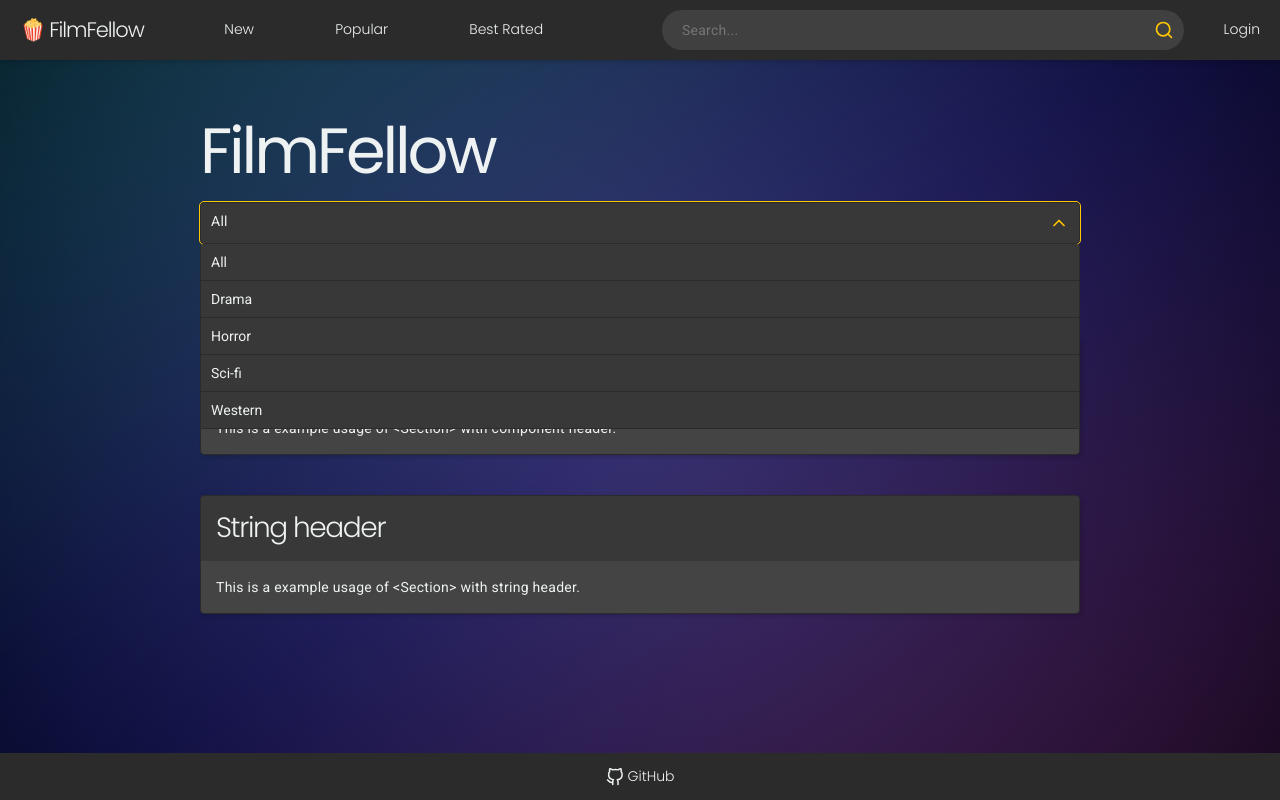
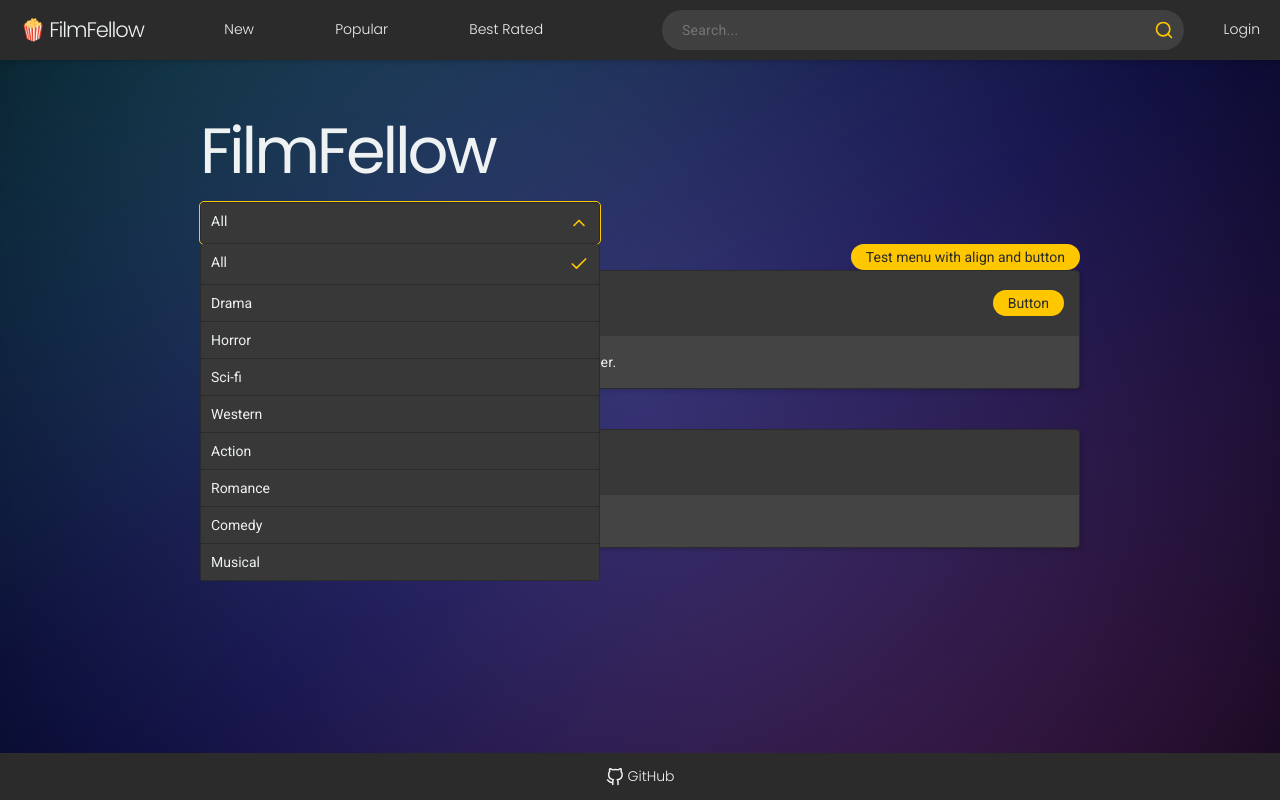
Before and after one commit to Moiman/FilmFellow, a Next.js app in the folder frontend/: page / in a window 1280 px wide. Both pictures are taken after a click on the button "All". Built offline with nearby package versions, Linux system fonts and the light colour scheme.

Commit message:
Simplify dropdownMenu and use it in header

```diff
--- a/frontend/app/page.tsx
+++ b/frontend/app/page.tsx
@@ -1,8 +1,8 @@
 "use client";
-import { DropdownMenu, type dropdownMenuItem } from "@/components/dropdownMenu";
+import { DropdownMenu } from "@/components/dropdownMenu";
 import { Section } from "@/components/section";
 import { useState } from "react";
-import { Menu } from "react-feather";
+import { Check } from "react-feather";
 
 export default function Home() {
   const exampleHeader = (
@@ -11,65 +11,66 @@ export default function Home() {
     </div>
   );
 
-  const [selectedGenre, setSelectedGenre] = useState<dropdownMenuItem | null>(null);
-
-  const handleGenreChange = (genre: dropdownMenuItem) => {
-    setSelectedGenre(genre);
-    console.log(genre);
+  /* For dropdown example */
+  type Genre = {
+    id: number;
+    name: string;
   };
 
-  const exampleList = [
+  /* Placeholder for data */
+  const exampleGenres: Genre[] = [
     { id: 1, name: "All" },
     { id: 23, name: "Drama" },
     { id: 5, name: "Horror" },
     { id: 2, name: "Sci-fi" },
     { id: 16, name: "Western" },
+    { id: 161, name: "Action" },
+    { id: 162, name: "Romance" },
+    { id: 163, name: "Comedy" },
+    { id: 164, name: "Musical" },
   ];
+
+  const [selectedGenre, setSelectedGenre] = useState<Genre>(exampleGenres[0]);
+
+  const handleGenreChange = (genre: Genre) => {
+    setSelectedGenre(genre);
+  };
 
   return (
     <main>
       <h1>FilmFellow</h1>
 
       <DropdownMenu
-        options={exampleList}
-        onSelect={handleGenreChange}
-        defaultOption={exampleList[0]}
+        selected={selectedGenre ? selectedGenre : exampleGenres.find((genre: Genre) => (genre.name = "All"))}
         zIndex={30}
-        maxWidth={400}
-      />
+        width={400}
+      >
+        {exampleGenres.map((option: Genre) => (
+          <button
+            key={option.id}
+            onClick={() => handleGenreChange(option)}
+            className="dropdown-item"
+          >
+            {option.name}
+            {option.id === selectedGenre.id ? (
+              <Check
+                size={20}
+                color="#ffc700"
+              />
+            ) : null}
+          </button>
+        ))}
+      </DropdownMenu>
 
       <DropdownMenu
-        options={exampleList}
-        onSelect={handleGenreChange}
-        defaultOption={exampleList[1]}
-        zIndex={20}
-        showSelected={true}
-      />
-
-      <DropdownMenu
-        options={exampleList}
-        onSelect={handleGenreChange}
-        defaultOption={exampleList[0]}
-        button={<button>Testi</button>}
+        button={<button>Test menu with align and button</button>}
         zIndex={10}
-      />
-
-      <DropdownMenu
-        options={exampleList}
-        onSelect={handleGenreChange}
-        defaultOption={exampleList[0]}
-        button={
-          <button
-            className="button-transparent"
-            style={{ display: "inline-flex", justifyContent: "right", width: "100%" }}
-          >
-            <Menu
-              size={20}
-              color={"white"}
-            />
-          </button>
-        }
-      />
+        buttonAlign="right"
+      >
+        <button className="dropdown-item">1</button>
+        <button className="dropdown-item">2</button>
+        <button className="dropdown-item">3</button>
+      </DropdownMenu>
 
       <Section header={exampleHeader}>
         <p>This is a example usage of {"<Section>"} with component header.</p>
--- a/frontend/components/dropdownMenu.tsx
+++ b/frontend/components/dropdownMenu.tsx
@@ -1,6 +1,5 @@
-"use client";
 import { ReactElement, useState } from "react";
-import { Check, ChevronDown, ChevronUp } from "react-feather";
+import { ChevronDown, ChevronUp } from "react-feather";
 
 /* Add more optional items if needed, id and name are only mandatory ones? */
 export type dropdownMenuItem = {
@@ -13,58 +12,32 @@ type buttonAlign = "center" | "right" | "left";
 
 /*
 MANDATORY PROPS:
-options: Array of items (dropdownMenuItem) to be used in dropdown menu
-onSelect: Function that takes selected item back to the parent and handles it there e.g. with UseState
+children: Needs at least 1 child: you can use button with dropdown-item class for styling or make a custom one
 
 OPTIONAL PROPS:
-defaultOption: Optional default item that is already selected (e.g. "All")
-button: Optional ReactElement that can be used as button for the menu
+selected: Optional default item that is already selected (e.g. "All")
+button: Optional ReactElement that can be used as button for the menu instead showing selected item
 buttonAlign: Optional align for custom button, default is left
 width: Optional width of the dropdown menu, without this width is 100% parent width
 maxHeight: Optional maximum height of the dropdown menu, without this height is as long as it's content
 zIndex: Optional z-index to ease future layout handling
-showSelected: show checkmark on selected item
 */
 
 interface DropdownMenuProps {
-  options: dropdownMenuItem[];
-  onSelect: (item: dropdownMenuItem) => void;
-  defaultOption?: dropdownMenuItem;
+  children: any;
+  selected?: dropdownMenuItem;
   button?: ReactElement;
   buttonAlign?: buttonAlign;
   width?: number;
   height?: number;
   zIndex?: number;
-  showSelected?: boolean;
 }
 
-export const DropdownMenu = ({
-  options,
-  defaultOption,
-  button,
-  buttonAlign,
-  width,
-  height,
-  zIndex,
-  onSelect,
-  showSelected,
-}: DropdownMenuProps) => {
+export const DropdownMenu = ({ children, selected, button, buttonAlign, width, height, zIndex }: DropdownMenuProps) => {
   const [isOpen, setIsOpen] = useState<boolean>(false);
-  const [selected, setSelected] = useState<dropdownMenuItem | null>(defaultOption ? defaultOption : options[0]);
-
-  if (selected === null) {
-    return null;
-  }
-
-  const changeValue = (item: dropdownMenuItem) => {
-    setSelected(item);
-    setIsOpen(false);
-    onSelect(item);
-  };
-
   return (
     <div
-      className="dropdown-menu"
+      className="dropdown"
       style={{
         zIndex: zIndex,
         justifyContent: buttonAlign ? buttonAlign : "left",
@@ -75,10 +48,10 @@ export const DropdownMenu = ({
         <div onClick={() => setIsOpen(!isOpen)}>{button}</div>
       ) : (
         <button
-          className="header"
+          className="dropdown-header"
           onClick={() => setIsOpen(!isOpen)}
         >
-          {selected && selected.name}
+          {selected ? selected.name : "Choose one"}
           {!isOpen ? (
             <ChevronDown
               size={20}
@@ -95,24 +68,11 @@ export const DropdownMenu = ({
 
       {isOpen && (
         <div
-          className="menu"
+          className="dropdown-menu"
+          onClick={() => setIsOpen(!isOpen)}
           style={{ maxHeight: height ? height + "px" : "fit-content", minWidth: width ? width + "px" : "fit-content" }}
         >
-          {options.map((option: dropdownMenuItem) => (
-            <button
-              key={option.id}
-              onClick={() => changeValue(option)}
-              className="item"
-            >
-              {option.name}
-              {option.id === selected.id && showSelected === true ? (
-                <Check
-                  size={20}
-                  color="#ffc700"
-                />
-              ) : null}
-            </button>
-          ))}
+          {children}
         </div>
       )}
     </div>
--- a/frontend/components/header.tsx
+++ b/frontend/components/header.tsx
@@ -3,6 +3,7 @@
 import Link from "next/link";
 import { LogOut, Menu, Search, Tool, User } from "react-feather";
 import { usePathname } from "next/navigation";
+import { DropdownMenu } from "./dropdownMenu";
 
 export const Links = [
   { text: "New", href: "/new" },
@@ -13,10 +14,11 @@ export const Links = [
 export const SubNavLinks = [
   {
     icon: <Tool style={{ strokeWidth: 1.5 }} />,
+    text: "Admin",
     href: "/admin",
   },
-  { icon: <User style={{ strokeWidth: 1.5 }} />, href: "/profile" },
-  { icon: <LogOut style={{ strokeWidth: 1.5 }} />, href: "" },
+  { icon: <User style={{ strokeWidth: 1.5 }} />, text: "Profile", href: "/profile" },
+  { icon: <LogOut style={{ strokeWidth: 1.5 }} />, text: "Logout", href: "" },
 ];
 
 export const Header = () => {
@@ -61,9 +63,59 @@ export const Header = () => {
         </button>
       </div>
 
-      {/* Replace with dropdown component when done */}
       <div className="sub-nav-narrow highlight-nav">
-        <Menu style={{ strokeWidth: 1.5 }} />
+        <DropdownMenu
+          width={100}
+          zIndex={10}
+          button={
+            <button
+              className="button-transparent"
+              style={{
+                display: "inline-flex",
+                justifyContent: "right",
+                alignContent: "center",
+                margin: "0",
+                padding: "0",
+              }}
+            >
+              <Menu
+                style={{ strokeWidth: 1.5 }}
+                color="white"
+              />
+            </button>
+          }
+          buttonAlign="right"
+        >
+          {Links.map((link: any) => (
+            <Link
+              key={link.href}
+              href={link.href}
+              className="dropdown-item"
+            >
+              {link.text}
+            </Link>
+          ))}
+
+          {isLoggedIn ? (
+            SubNavLinks.map((link: any) => (
+              <Link
+                key={link.href}
+                href={link.href}
+                className="dropdown-item"
+              >
+                {link.text}
+              </Link>
+            ))
+          ) : (
+            <Link
+              key="login"
+              href="/login"
+              className="dropdown-item"
+            >
+              Login
+            </Link>
+          )}
+        </DropdownMenu>
       </div>
 
       {/* For w > 1024 sub-nav */}
--- a/frontend/sass/components/_dropdownMenu.scss
+++ b/frontend/sass/components/_dropdownMenu.scss
@@ -1,13 +1,13 @@
 @use "sass:map";
 @use "../abstracts" as abstracts;
 
-.dropdown-menu {
+.dropdown {
   position: relative;
   padding: 0;
   display: flex;
 
-  .header,
-  .menu {
+  .dropdown-header,
+  .dropdown-menu {
     color: abstracts.$primary-light;
     font-family: abstracts.$default-text-font;
     font-size: abstracts.$p-font-size;
@@ -20,7 +20,7 @@
     width: 100%;
   }
 
-  .header {
+  .dropdown-header {
     display: inline-flex;
     justify-content: space-between;
     padding: 10px;
@@ -35,7 +35,7 @@
     }
   }
 
-  .menu {
+  .dropdown-menu {
     position: absolute;
     top: 100%;
 
@@ -43,7 +43,9 @@
     overflow-y: auto;
     overflow-x: hidden;
 
-    .item {
+    display: flex;
+    flex-direction: column;
+    .dropdown-item {
       color: abstracts.$primary-light;
       font-size: inherit;
 
```
